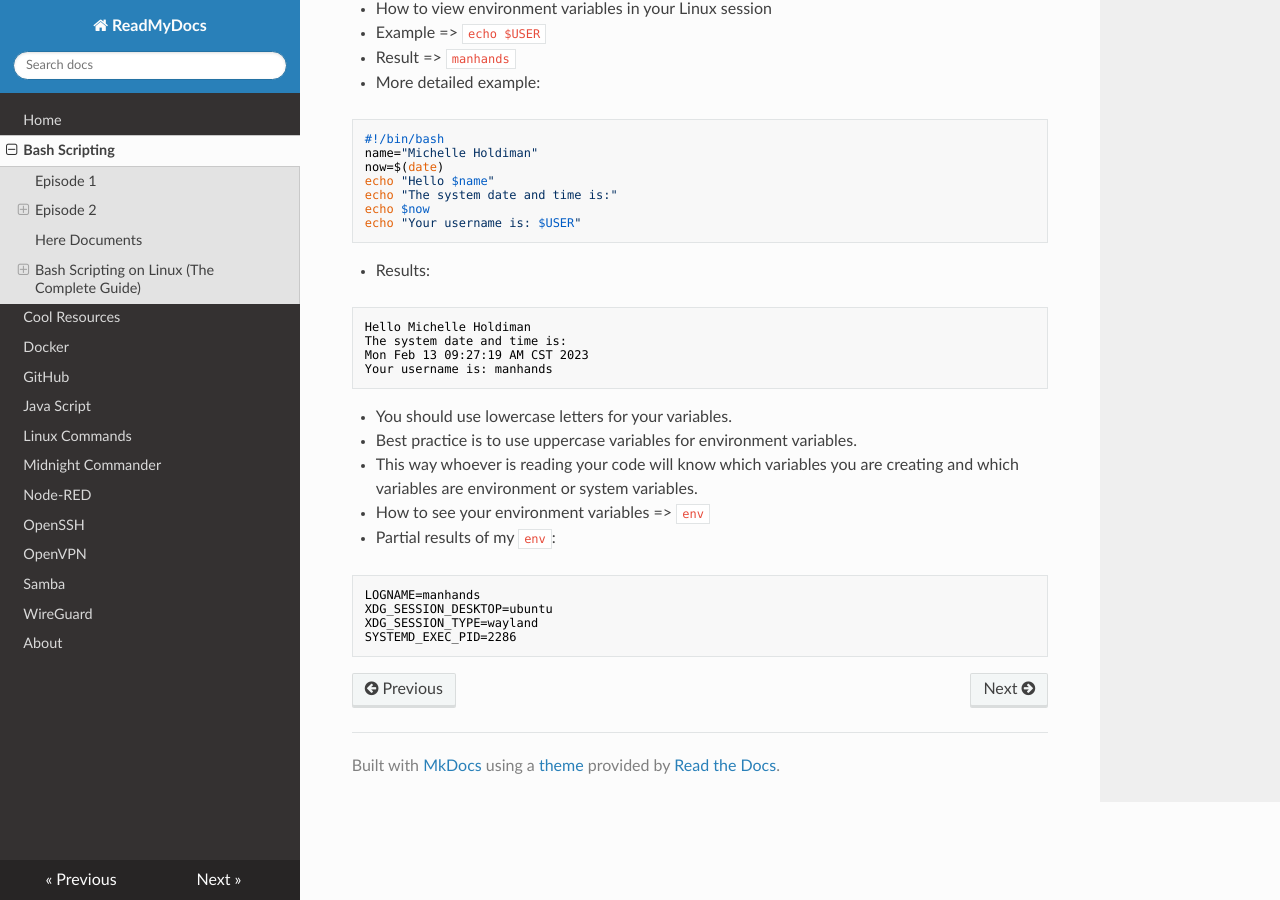
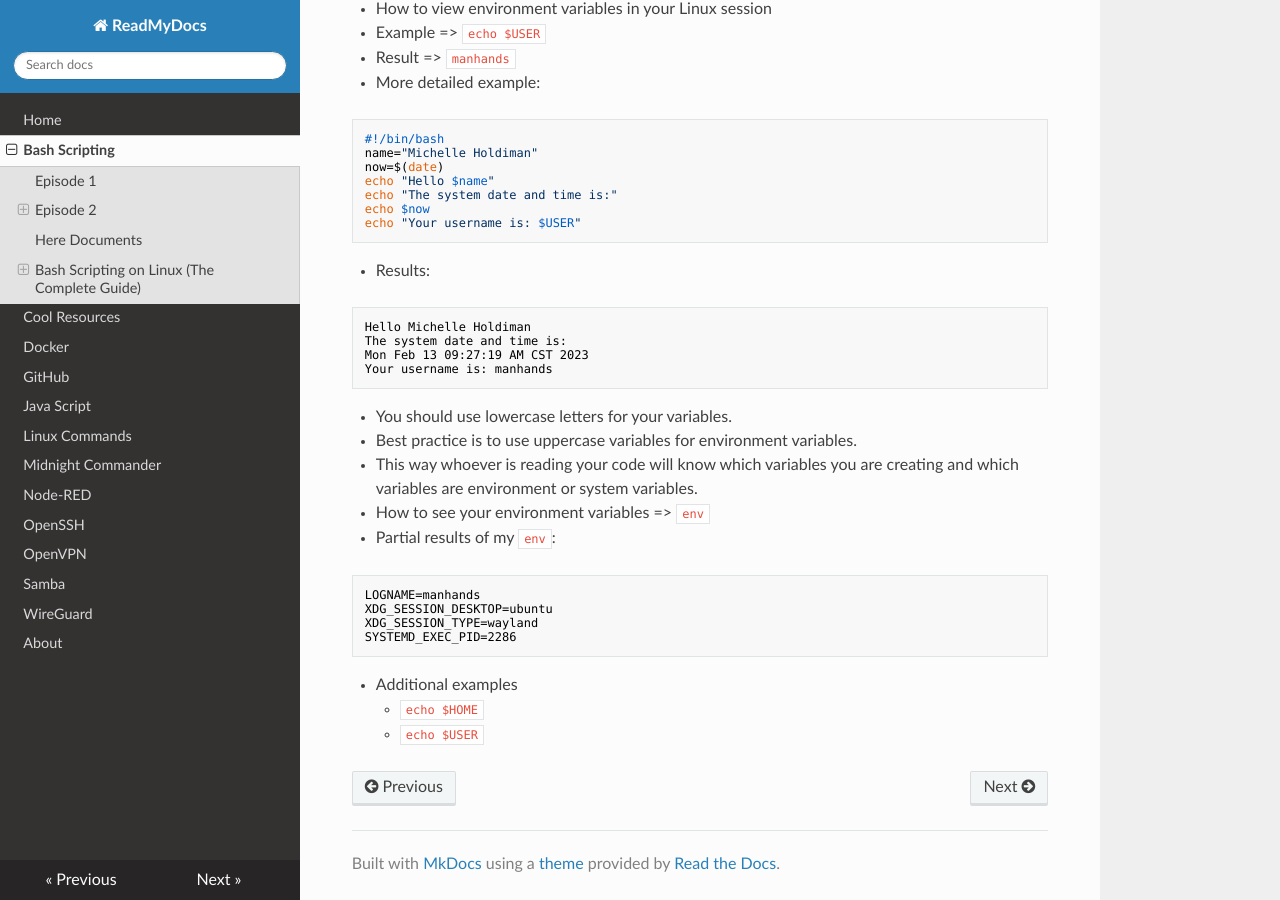
Before and after one commit to mholdiman19/mholdiman19.github.io, an MkDocs documentation site: the page built from docs/bash_scripting.md, in a window 1280 px wide and 900 px high, scrolled down 6290 px. Built offline with MkDocs 1.6.1, drawn with Linux system fonts in a browser that asks for light colours; nearby versions of some CDN libraries.

Commit message:
added two addt'l examples

````diff
--- a/docs/bash_scripting.md
+++ b/docs/bash_scripting.md
@@ -362,3 +362,6 @@ XDG_SESSION_DESKTOP=ubuntu
 XDG_SESSION_TYPE=wayland
 SYSTEMD_EXEC_PID=2286
 ```
+* Additional examples
+    + `echo $HOME`
+    + `echo $USER`
````
